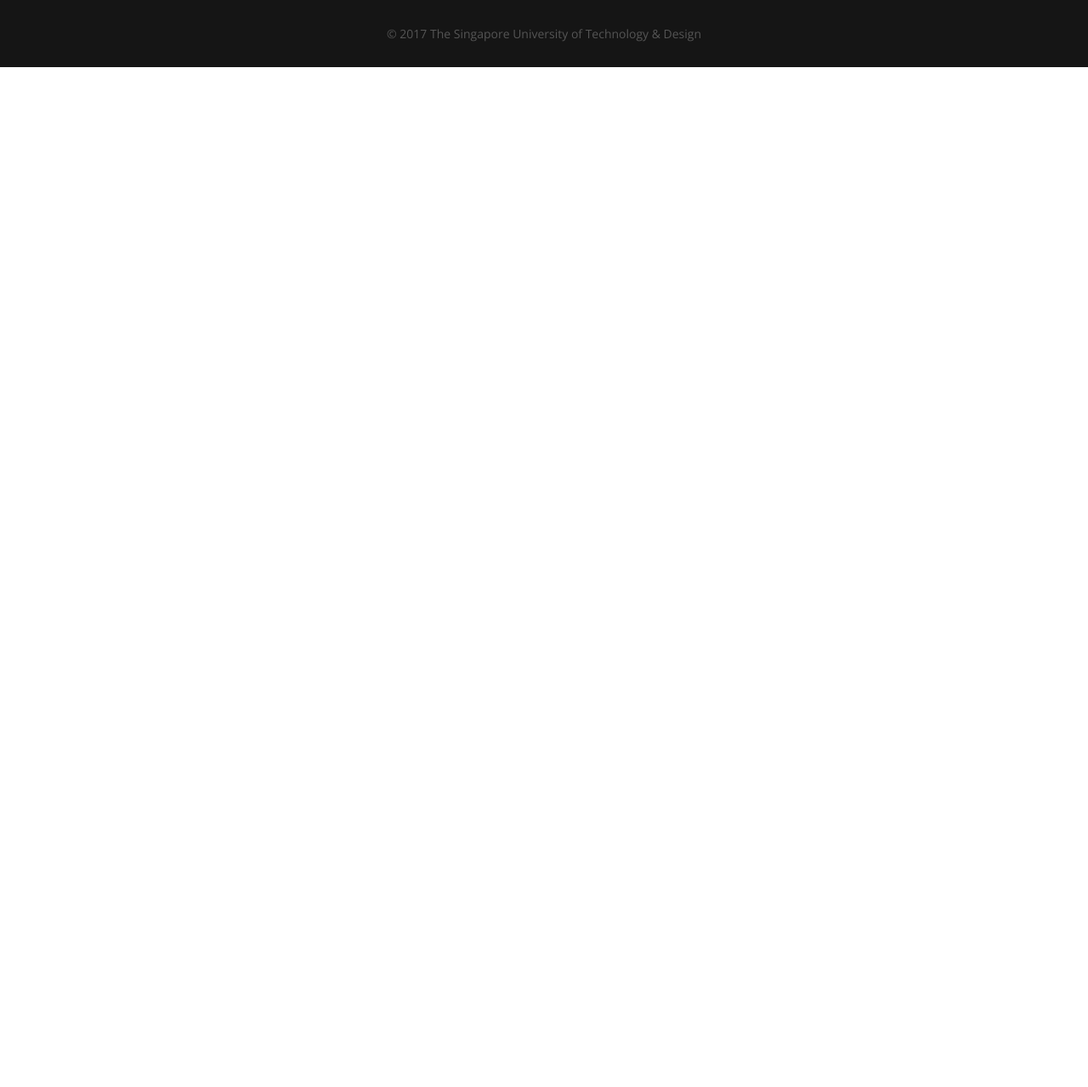
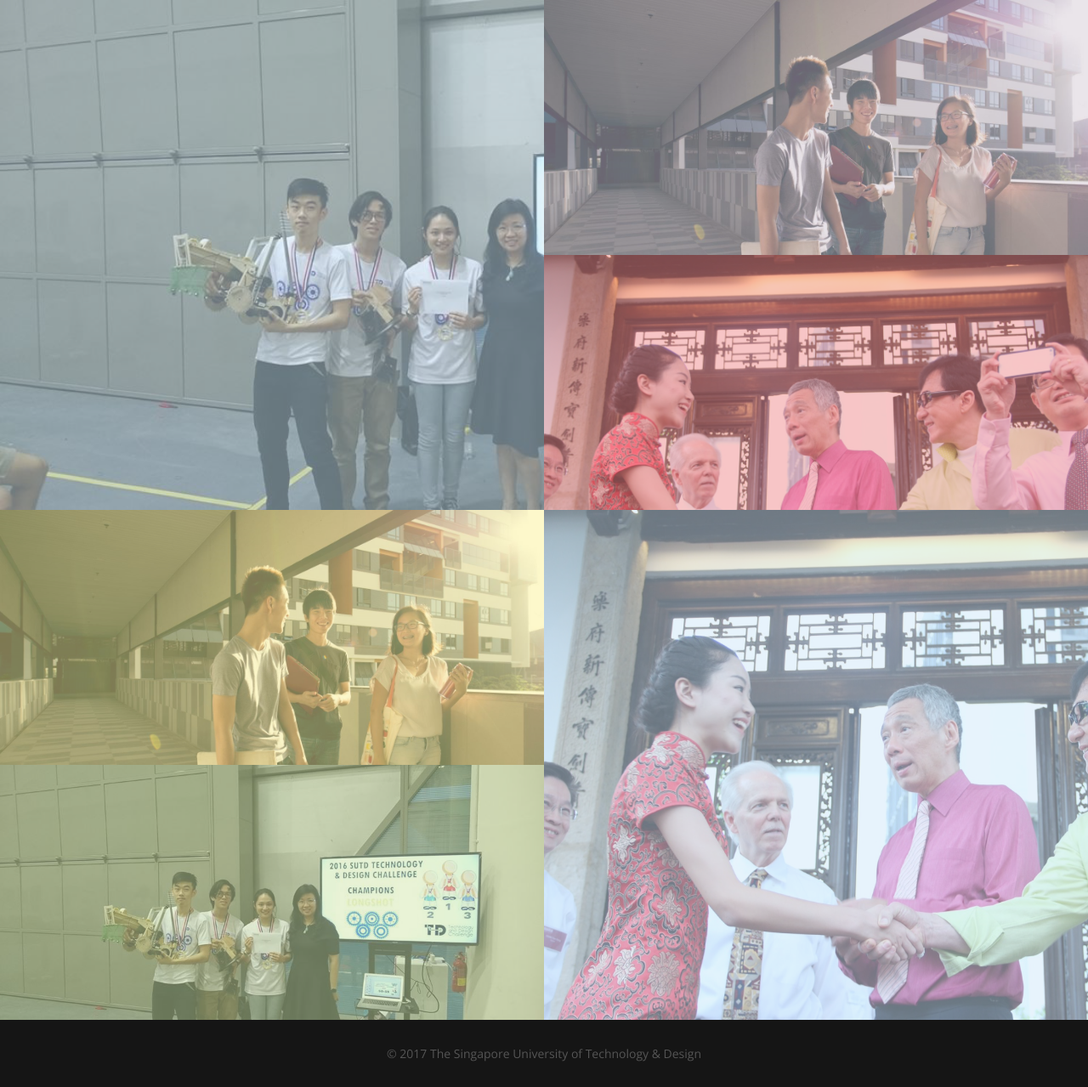
Before and after one commit to Yustynn/orientation-2017, a Jekyll site: the page built from _days/day-1.md, in a window 1280 px wide. Shown: the part 868-2147 px from the top of the page at 85% size. Built offline with Jekyll 4.4.1, drawn with Linux system fonts in a browser that asks for light colours; before the commit the page ends 947 px from its top, so only the background shows below that.

Commit message:
Add pics static

```diff
--- a/_includes/header.html
+++ b/_includes/header.html
@@ -20,7 +20,7 @@
   <header class='row container space-between'>
       <div class='main-menu'>
         <div class='logo'>
-          <a href='index.html'><img src='/assets/media/main-logo.png' /></a>
+          <a href='/index.html'><img src='/assets/media/main-logo.png' /></a>
         </div>
         <nav class='main-menu'>
           <ul>
--- a/_layouts/day.html
+++ b/_layouts/day.html
@@ -9,4 +9,40 @@
     <a>View All Media</a>
   </div>
 </section>
+
+<section class='pics column'>
+    <div class='row'>
+      <div class='large aqua'>
+        <div class='pic' style="background-image: url('/assets/media/day-1/design.jpg')"></div>
+        <div class='overlay'></div>
+      </div>
+      <div class='column'>
+        <div class='small ferrum'>
+          <div class='pic' style="background-image: url('/assets/media/day-1/housing.jpg')"></div>
+          <div class='overlay'></div>
+        </div>
+        <div class='small ignis'>
+          <div class='pic' style="background-image: url('/assets/media/day-1/lsl.jpg')"></div>
+          <div class='overlay'></div>
+        </div>
+      </div>
+    </div>
+
+    <div class='row'>
+      <div class='column'>
+        <div class='small ventus'>
+          <div class='pic' style="background-image: url('/assets/media/day-1/housing.jpg')"></div>
+          <div class='overlay'></div>
+        </div>
+        <div class='small terra'>
+          <div class='pic' style="background-image: url('/assets/media/day-1/design.jpg')"></div>
+          <div class='overlay'></div>
+        </div>
+      </div>
+      <div class='large aqua'>
+        <div class='pic' style="background-image: url('/assets/media/day-1/lsl.jpg')"></div>
+        <div class='overlay'></div>
+      </div>
+    </div>
+</section>
 {% include footer.html %}
--- a/_sass/base/_variables.sass
+++ b/_sass/base/_variables.sass
@@ -12,3 +12,4 @@ $RED:          #FF0000
 
 // SIZES
 $MOBILE: 480px
+$TABLET: 780px
--- a/_sass/days.sass
+++ b/_sass/days.sass
@@ -1,3 +1,5 @@
+$LARGE_IMG_HEIGHT: 600px
+
 =color_clan($color)
   $alt_color: scale-color($color, $saturation: 100%, $lightness: -30%)
   h1
@@ -6,21 +8,29 @@
     background-color: $alt_color
   .overlay
     background-color: scale-color($color, $alpha:-50%, $lightness: 30%)
+.aqua
+  +color_clan($AQUA_COLOR)
+.ferrum
+  +color_clan($FERRUM_COLOR)
+.ignis
+  +color_clan($IGNIS_COLOR)
+.terra
+  +color_clan($TERRA_COLOR)
+.ventus
+  +color_clan($VENTUS_COLOR)
+
+.overlay
+  position: absolute
+  z-index: 2
+  top: 0
+  bottom: 0
+  left: 0
+  right: 0
+  flex: 1
 
 .video
   padding: 0
   position: relative
-
-  &.aqua
-    +color_clan($AQUA_COLOR)
-  &.ferrum
-    +color_clan($FERRUM_COLOR)
-  &.ignis
-    +color_clan($IGNIS_COLOR)
-  &.terra
-    +color_clan($TERRA_COLOR)
-  &.ventus
-    +color_clan($VENTUS_COLOR)
 
   video
     position: relative
@@ -34,11 +44,24 @@
     padding: 10px 80px
     text-transform: uppercase
 
-  .overlay
-    position: absolute
-    z-index: 2
-    top: 0
-    bottom: 0
-    left: 0
-    right: 0
-    flex: 1
+
+
+.pics
+  padding: 0
+  .row, .column
+    width: 100%
+
+  .large
+    height: $LARGE_IMG_HEIGHT
+    width: 100%
+
+  .small
+    height: $LARGE_IMG_HEIGHT / 2
+    width: 100%
+
+  .large, .small
+    position: relative
+
+  .pic
+    background-size: cover
+    height: inherit
--- a/_sass/sponsors.sass
+++ b/_sass/sponsors.sass
@@ -30,20 +30,22 @@
     align-items: stretch
 
     img
-      height: 150px
+      max-height: 150px
       width: auto
     .row
       justify-content: space-between
       padding-bottom: 10px
 
-@media all and (max-width: $MOBILE)
+@media all and (max-width: $TABLET)
   .sponsors
     h1
       font-size: 48px
 
     h2
       font-size: 18px
-      padding: 0
+      padding:
+        left: 10px
+        right: 10px
 
     .logos > div
       flex-direction: column
```
Also changed, not shown: 3 other files.
